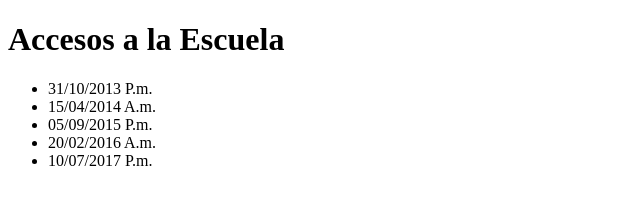
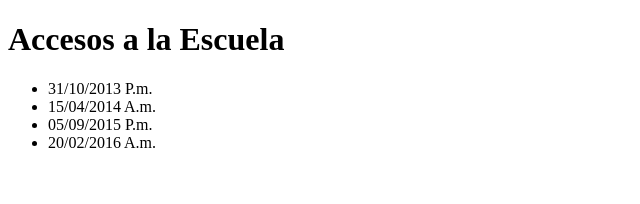
Before and after one commit to Angel-Gabriel-G/AccesosEscolar, a plain HTML site: page index.html in a window 1280 px wide. Shown: the whole page, without its empty margins (0-640 px from the left). Drawn offline with Linux system fonts and the light colour scheme.

Commit message:
Update index.html

```diff
--- a/index.html
+++ b/index.html
@@ -24,7 +24,7 @@
         <li>15/04/2014 A.m.</li>
         <li>05/09/2015 P.m.</li>
         <li>20/02/2016 A.m.</li>
-        <li>10/07/2017 P.m.</li>
+
     </ul>
 </body>
 </html>
```
